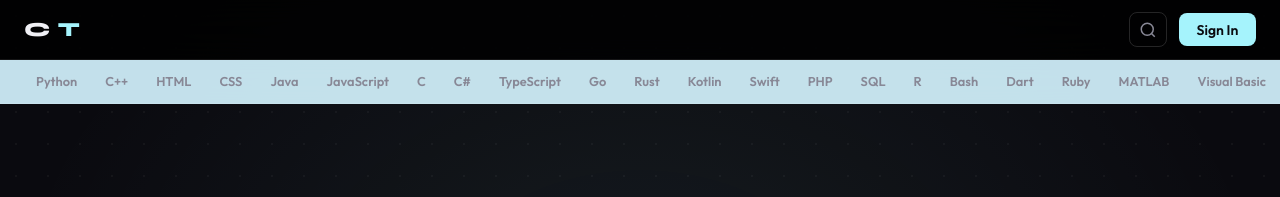
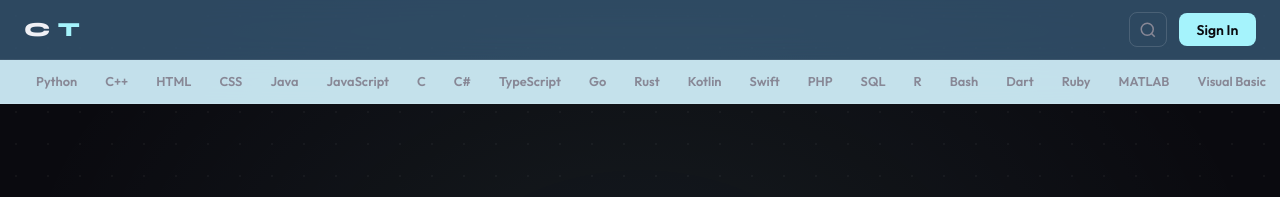
Before and after one commit to k14321035-cmd/live, a plain HTML site: page index.html in a window 1280 px wide. Shown: the top 197 px of the page. Drawn offline with nearby package versions, Linux system fonts and the light colour scheme; a web font is replaced by a local one.

Commit message:
Add files via upload

```diff
--- a/index.css
+++ b/index.css
@@ -1096,10 +1096,10 @@ footer .container { max-width: 1200px; margin: 0 auto; }
   right: 0;
   z-index: 100;
   height: var(--nav-h);
-  background: rgba(74, 123, 162, 0.556).85);
+  background: rgba(74, 123, 162, 0.556);
   backdrop-filter: blur(18px);
   -webkit-backdrop-filter: blur(18px);
-  border-bottom: 1px solid var(--border);
+  border-bottom : 1px solid var(--border);
 }
 
 .mega-nav .nav-container,
```
